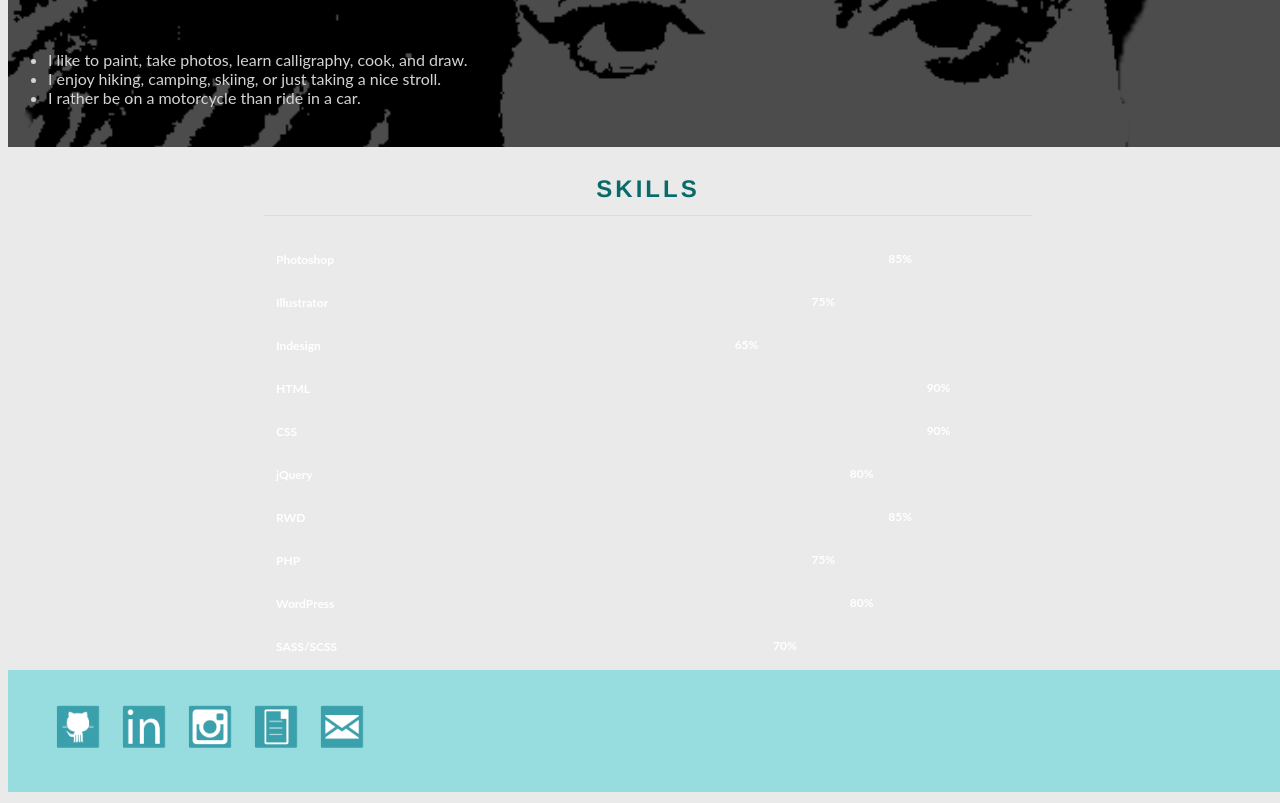
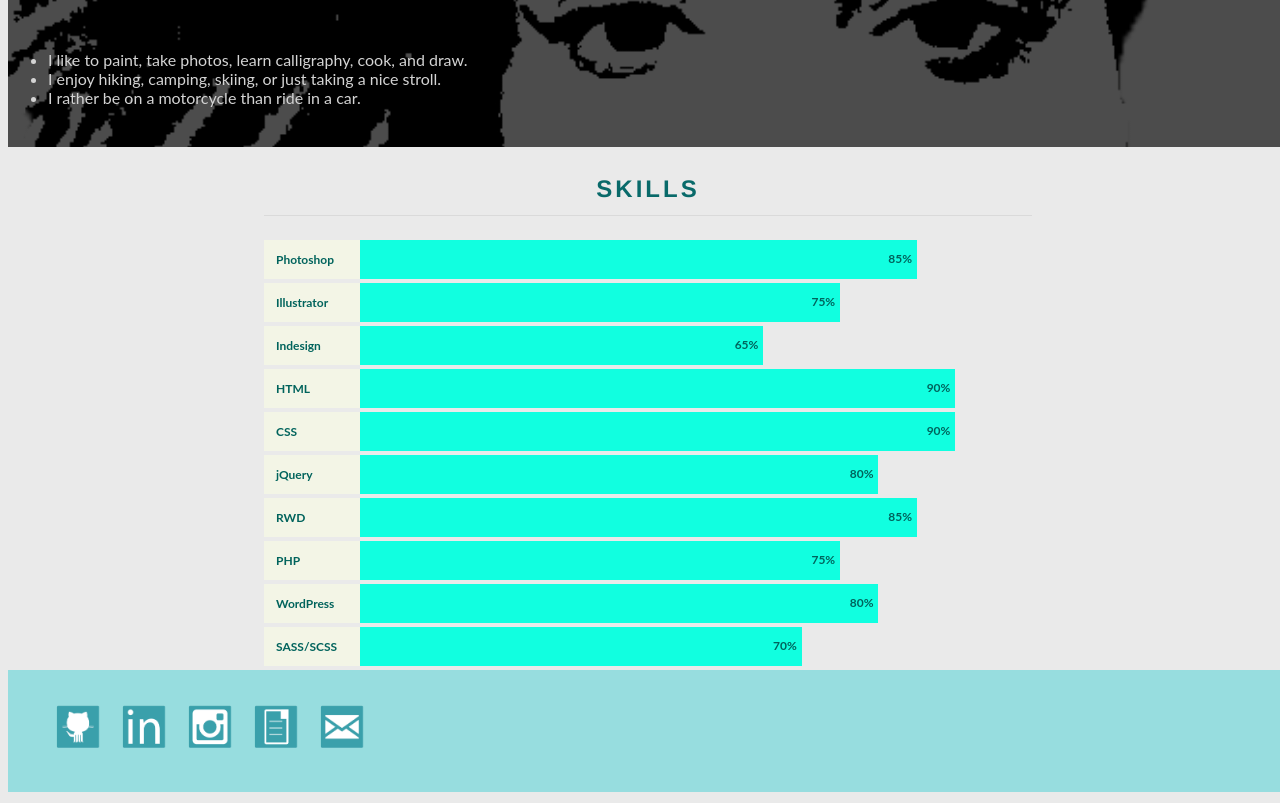
Before and after one commit to cdb-arts/cdb-arts.github.io, a PHP site: page /Home/Portfolio.html in a window 1280 px wide. Shown: the part 741-1544 px from the top of the page. Run offline with PHP 8.4, Linux system fonts and the light colour scheme; some libraries are stand-ins or nearby versions.

Commit message:
change the color for the graph

```diff
--- a/css/portfoilo.css
+++ b/css/portfoilo.css
@@ -419,10 +419,10 @@
   padding: 0 1em 0 0;
 }
  .bar {
- 	background:$red;
+ 	background:#11FFE0;
  	width: 0;
  	margin: .25em 0;
- 	color: #fff;
+ 	color:#00635C ;
  	position: relative;
  	 transition:width 2s, background .2s;
    -webkit-transform: translate3d(0,0,0);
@@ -433,7 +433,7 @@
  	.bar .label {
 		font-size: .75em;
 		padding: 1em;
-		background: $dark;
+		background: #F3F5E6;
 		width: 8em;
 		display: inline-block;
 		position: relative;
```
